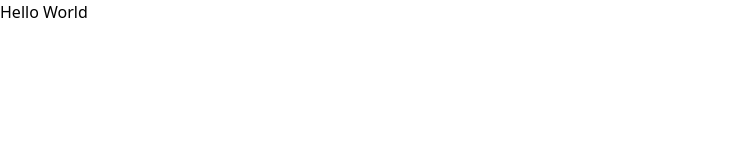
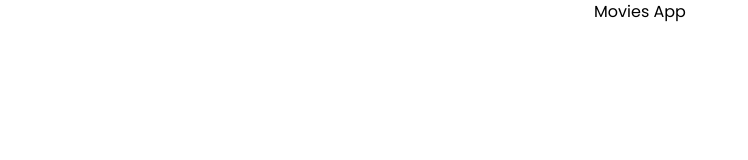
Before and after one commit to yogadinugroho/movies, a website: page src/index.html in a window 1280 px wide. Shown: the whole page, without its empty margins (0-748 px from the left). Drawn offline with nearby package versions, Linux system fonts and the light colour scheme.

Commit message:
done set default fonts to poppins

```diff
--- a/src/index.html
+++ b/src/index.html
@@ -7,7 +7,7 @@
     <link rel="stylesheet" href="./output.css" />
   </head>
   <body>
-    <h1>Hello World</h1>
+    <h1 class="text-center">Movies App</h1>
     <script src="./node_modules/preline/dist/preline.js"></script>
   </body>
 </html>
--- a/src/input.css
+++ b/src/input.css
@@ -1,3 +1,15 @@
 @tailwind base;
 @tailwind components;
 @tailwind utilities;
+@import url(../assets/fonts/Poppins-Regular.ttf);
+
+@font-face {
+  font-family: "Poppins";
+  src: url(../assets/fonts/Poppins-Regular.ttf);
+}
+
+@layer base {
+  html {
+    font-family: "Poppins";
+  }
+}
--- a/tailwind.config.js
+++ b/tailwind.config.js
@@ -1,8 +1,13 @@
 /** @type {import('tailwindcss').Config} */
+(
   module.exports = {
     content: ["./src/**/*.{html,js}", "node_modules/preline/dist/*.js"],
     theme: {
+      fontFamily: {
+        poppins: ["Poppins", "sans-serif"]
+      },
       extend: {},
     },
     plugins: [require("preline/plugin")],
-};
+  }
+);
```
Also changed, not shown: src/output.css. Lines whose indentation alone changed are shown as unchanged.
